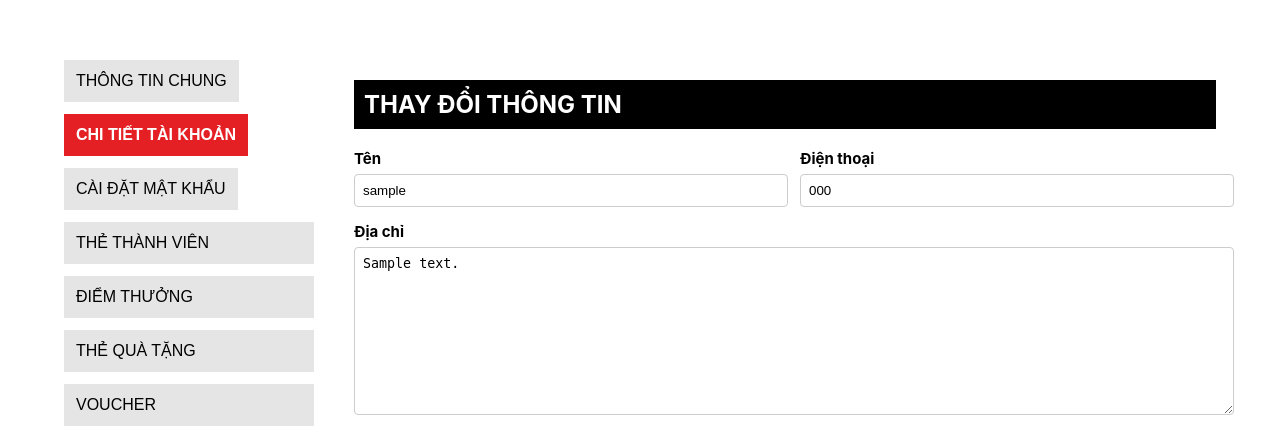
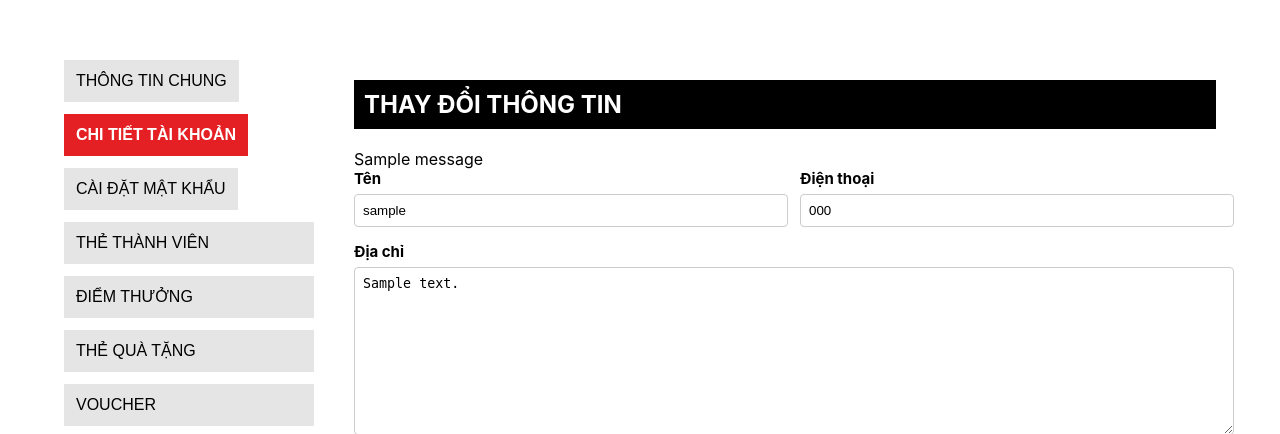
Before and after one commit to pixelgame239/Online-Movie-Ticket-Booking-Website, a Django app: page /users/profile/edit/ in a window 1280 px wide. Shown: the part 200-634 px from the top of the page. Run offline with Django 5.2, Linux system fonts and the light colour scheme; a user stored in the database is signed in; tables that the repository leaves empty hold one stand-in row (values such as "Sample post"); grey boxes marked "Sample" are stand-in pictures; one stand-in notice (Sample message) is shown.

Commit message:
some bug

```diff
--- a/moviebackend/templates/profile_edit.html
+++ b/moviebackend/templates/profile_edit.html
@@ -109,7 +109,14 @@
   <!-- Main content -->
   <div class="profile-main">
     <h2>THAY ĐỔI THÔNG TIN</h2>
-
+    <!-- Thông báo -->
+    {% if messages %}
+      <div class="messages">
+        {% for message in messages %}
+          <div class="{{ message.tags }}">{{ message }}</div>
+        {% endfor %}
+      </div>
+    {% endif %}
     <form method="post" enctype="multipart/form-data" class="edit-form">
       {% csrf_token %}
 
```
Also changed, not shown: moviebackend/media/avatars/default.png (renamed from moviebackend/media/avatars/User.png), 1 other file.
